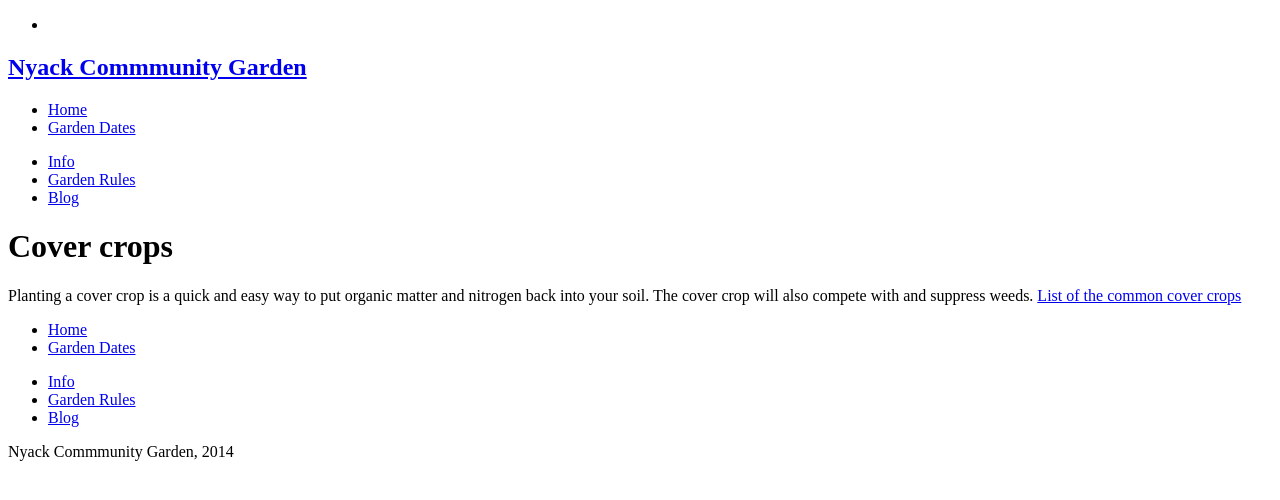
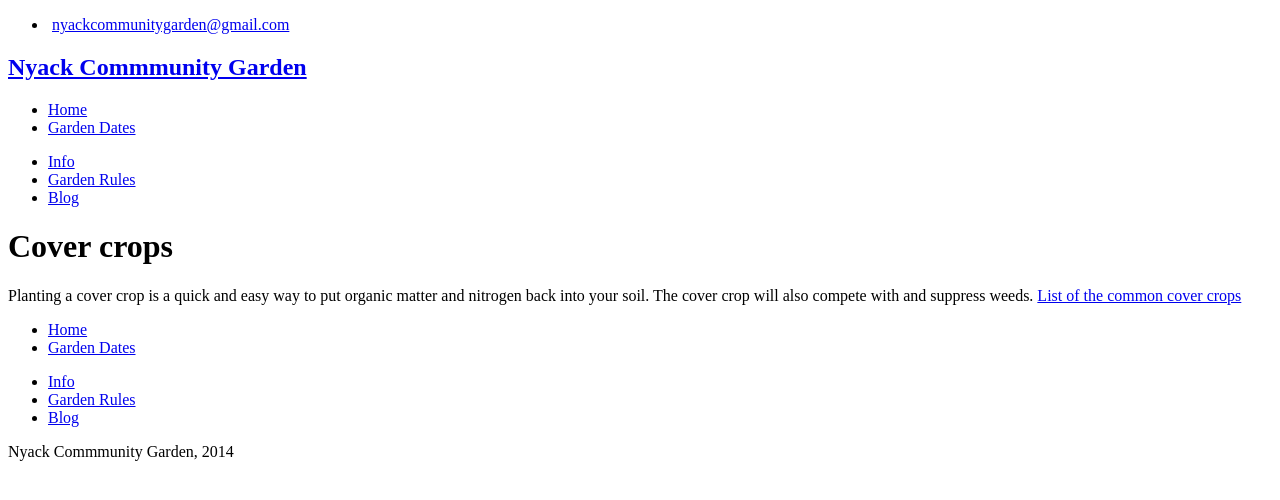
Before and after one commit to bosborne/nyackcommunitygarden, a Jekyll site: the page built from _posts/2013-06-30-cover-crops.md, in a window 1280 px wide. Shown: the top 500 px of the page. Built offline with Jekyll 4.4.1, drawn with Linux system fonts in a browser that asks for light colours; Markdown is read by kramdown in place of the engine named in the settings.

```diff
--- a/_includes/navigation.html
+++ b/_includes/navigation.html
@@ -7,3 +7,4 @@
 	<li class="contact"><a href="/garden-rules">Garden Rules</a></li>
 	<li class="blog"><a href="/blog">Blog</a></li>
 </ul>
+<!-- see css/main.css, line 234 -->
--- a/_layouts/post.html
+++ b/_layouts/post.html
@@ -28,7 +28,7 @@
   	 <div class="leader">
       <div class="container">
         <ul class="contacts">
-          <li data-icon="&#x65;"><a href="mailto:nyackcommunitygarden@gmail.com"></a></li>
+          <li><i class="fa fa-envelope"></i>&nbsp;<a href="mailto:nyackcommunitygarden@gmail.com">nyackcommunitygarden@gmail.com</a></li>
         </ul>
       </div>
     </div>
```
